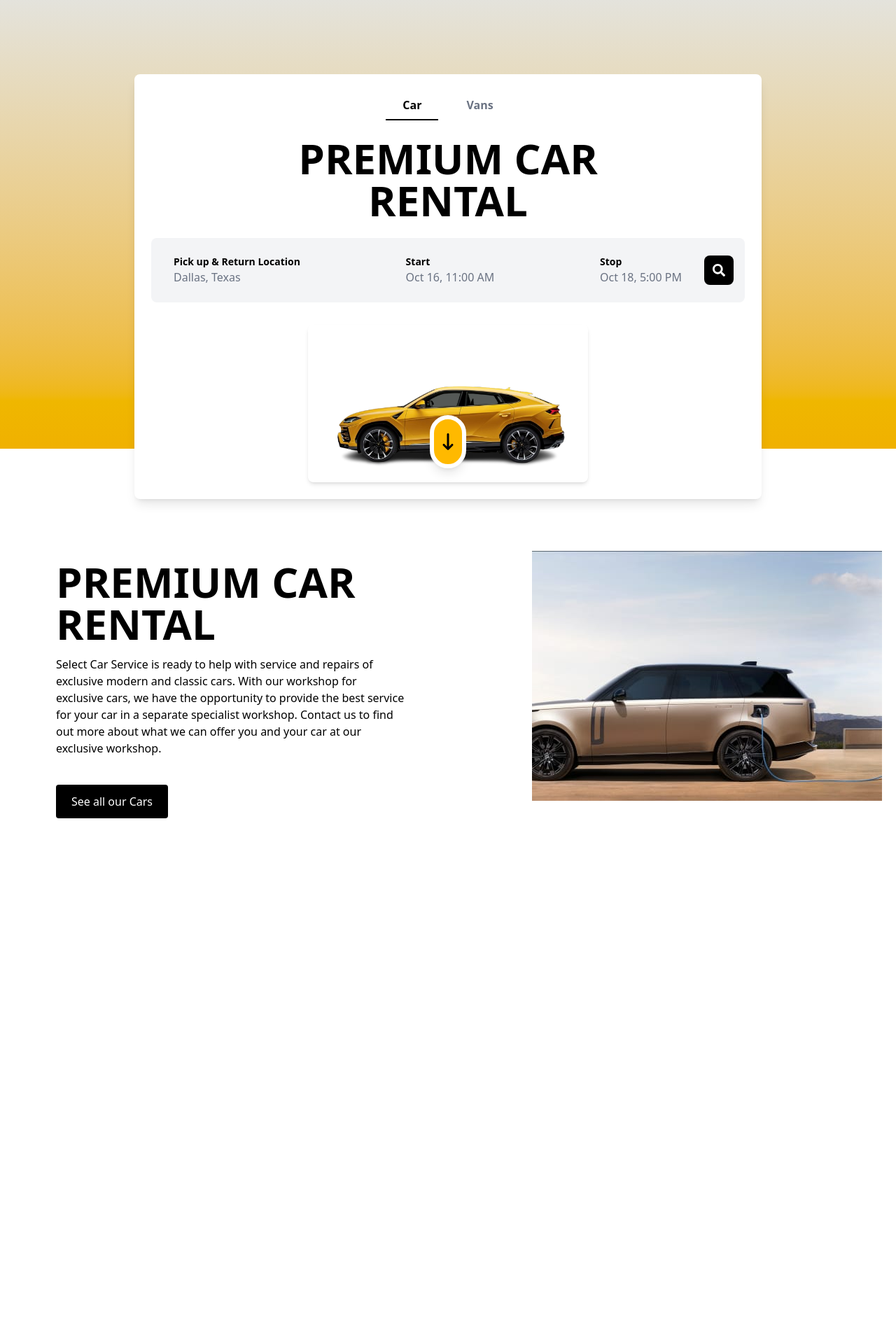
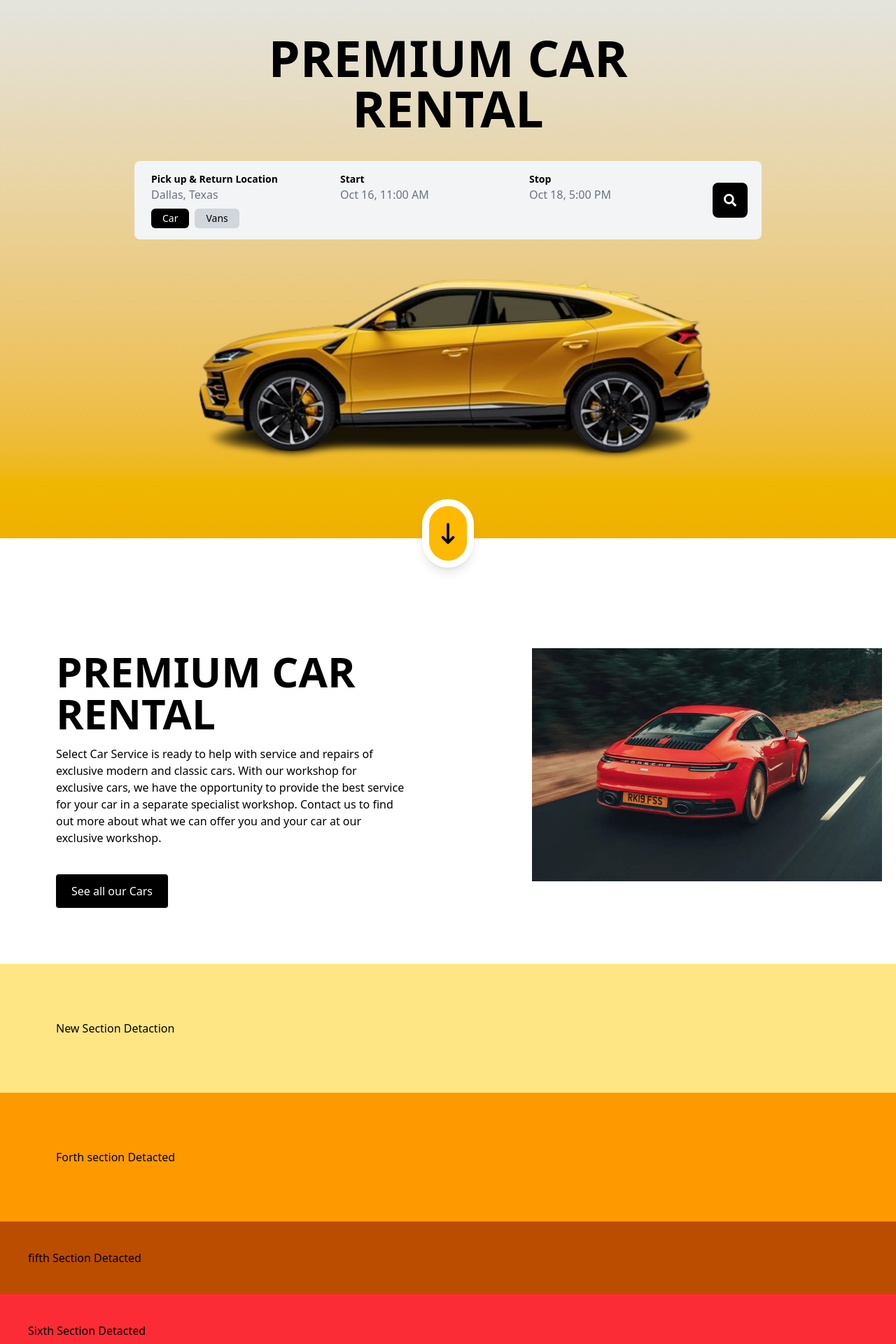
Before and after one commit to MaskINB/Car-Rental-web, a Next.js app: page / in a window 1280 px wide. Shown: the part 80-2000 px from the top of the page at 70% size. Before the commit the page ends 1628 px from the top, so only its background shows below. Built offline with nearby package versions, Linux system fonts and the light colour scheme; data requests are answered from the project's data file.

Commit message:
new component added

```diff
--- a/src/app/components/BookingForm/bookingform.jsx
+++ b/src/app/components/BookingForm/bookingform.jsx
@@ -17,16 +17,31 @@ const BookingForm = () => {
   const tabs = ["Car", "Vans"];
 
   return (
-    <div className="bg-white shadow-lg p-6 max-w-4xl mx-auto rounded-lg relative">
-      {/* Tabs Section */}
-      <div className="flex justify-center space-x-4 mb-6">
+    <div className="flex flex-col items-center space-y-10">
+      {/* Website Name */}
+      <div className="text-center -mt-15">
+        <h1 className="text-7xl font-bold">PREMIUM CAR</h1>
+        <h1 className="text-7xl font-bold">RENTAL</h1>
+      </div>
+
+      {/* Booking Form */}
+      <div className="max-w-4xl w-full mx-auto rounded-lg relative ">
+        <div className="bg-gray-100 p-2 rounded-lg flex flex-col sm:flex-row items-center">
+          <div className="flex flex-col sm:flex-row w-full justify-between flex-wrap">
+            {/* Location Section with Tabs */}
+            <div className="text-left px-4 py-2 w-full sm:w-1/3">
+              <p className="text-sm font-semibold">Pick up & Return Location</p>
+              <p className="text-gray-500">{bookingData.location}</p>
+
+              {/* Car/Vans Tabs */}
+              <div className="flex space-x-2 mt-2">
                 {tabs.map((tab) => (
                   <button
                     key={tab}
-            className={`px-6 py-2 font-semibold transition border-b-2 ${
+                    className={`px-4 py-1 text-sm font-medium rounded-md transition ${
                       bookingData.activeTab === tab
-                ? "border-black text-black"
-                : "border-transparent text-gray-500 hover:text-black"
+                        ? "bg-black text-white"
+                        : "bg-gray-300 text-black hover:bg-black hover:text-white"
                     }`}
                     onClick={() => setBookingData((prev) => ({ ...prev, activeTab: tab }))}
                   >
@@ -34,43 +49,37 @@ const BookingForm = () => {
                   </button>
                 ))}
               </div>
-
-      {/* Title Section */}
-      <div className="text-center">
-        <h1 className="text-6xl font-bold">PREMIUM CAR</h1>
-        <h1 className="text-6xl font-bold">RENTAL</h1>
             </div>
 
-      {/* Booking Details */}
-      <div className="bg-gray-100 p-4 mt-6 rounded-lg flex flex-col sm:flex-row items-center">
-        <div className="flex flex-col sm:flex-row w-full justify-between">
-          {[
-            { label: "Pick up & Return Location", value: bookingData.location },
-            { label: "Start", value: bookingData.start },
-            { label: "Stop", value: bookingData.stop },
-          ].map((item, index) => (
-            <div key={index} className="text-left px-4 py-2">
-              <p className="text-sm font-semibold">{item.label}</p>
-              <p className="text-gray-500">{item.value}</p>
+            {/* Start Date */}
+            <div className="text-left px-4 py-2 w-full sm:w-1/3">
+              <p className="text-sm font-semibold">Start</p>
+              <p className="text-gray-500">{bookingData.start}</p>
             </div>
-          ))}
+
+            {/* Stop Date */}
+            <div className="text-left px-4 py-2 w-full sm:w-1/3">
+              <p className="text-sm font-semibold">Stop</p>
+              <p className="text-gray-500">{bookingData.stop}</p>
+            </div>
           </div>
 
           {/* Search Button */}
-        <button className="bg-black text-white p-3 rounded-lg ml-4 hover:bg-gray-800 transition">
+          <button className="bg-black text-white p-4 rounded-lg ml-2 mr-3 mt-4 sm:mt-0 hover:bg-gray-800 transition">
             <FaSearch size={18} />
           </button>
         </div>
+      </div>
 
-      {/* Image Section */}
-      <div className="mt-8 flex justify-center">
+      {/* Car Image at Bottom */}
+      <div className="flex justify-center">
         <Image
           src={Image1}
           alt="Car"
-          width={400}
-          height={250}
-          priority={true} // Optimizes loading
-          className="rounded-lg shadow-md"
+          width={900}
+          height={300}
+          priority={true}
+          className="position relative -top-45"
         />
       </div>
     </div>
--- a/src/app/components/Buttons/carouselbutton.jsx
+++ b/src/app/components/Buttons/carouselbutton.jsx
@@ -3,8 +3,8 @@ import { FaArrowDownLong } from "react-icons/fa6";
 
 const carouselbutton = () => {
 return (
-    <div className="flex justify-center items-center bg-amber-400 border-6 border-white rounded-full pt-5 pb-5 pr-2 pl-2 shadow-lg transform transition-transform duration-300 hover:scale-120">
-        <FaArrowDownLong className="text-black text-2xl hover:text-white"/>
+    <div className="flex justify-center items-center bg-amber-400 border-10 border-white rounded-full pt-6 pb-6 pr-3 pl-3 shadow-lg transform transition-transform duration-300 hover:scale-120">
+        <FaArrowDownLong className="text-black text-3xl hover:text-white"/>
     </div>
 )
 }
--- /dev/null
+++ b/src/app/components/FifthSection/fifthsection.jsx
@@ -0,0 +1,11 @@
+import React from 'react'
+
+const fifthsection = () => {
+  return (
+    <div className='p-10 bg-amber-700'>
+      <h1>fifth Section Detacted </h1>
+    </div>
+  )
+}
+
+export default fifthsection
--- /dev/null
+++ b/src/app/components/ForthSection/forthSection.jsx
@@ -0,0 +1,11 @@
+import React from 'react'
+
+const forthSection = () => {
+  return (
+    <div className='p-20 bg-amber-500'>
+      <h1>Forth section Detacted</h1>
+    </div>
+  )
+}
+
+export default forthSection
--- /dev/null
+++ b/src/app/components/SixthSection/sixthsection.jsx
@@ -0,0 +1,11 @@
+import React from 'react'
+
+const sixthsection = () => {
+  return (
+    <div className='p-10 bg-red-500'>
+        <h1>Sixth Section Detacted</h1>
+    </div>
+  )
+}
+
+export default sixthsection
--- /dev/null
+++ b/src/app/components/Thirdsection/thirdsection.jsx
@@ -0,0 +1,11 @@
+import React from 'react'
+
+const thirdsection = () => {
+  return (
+    <div className='p-20 bg-amber-200'>
+      <h1>New Section Detaction</h1>
+    </div>
+  )
+}
+
+export default thirdsection
--- a/src/app/components/carousel/carousel.jsx
+++ b/src/app/components/carousel/carousel.jsx
@@ -7,7 +7,7 @@ import Link from 'next/link';
 const carousel = () => {
   return (
     <>
-    <div className="bg-gradient-to-t from-yellow-500 from-0% to-slate-200 to-100% relative pb-12">
+    <div className="bg-gradient-to-t from-yellow-500 from-0% to-slate-200 to-100% relative ">
       <Navbar />
       <div className="relative top-30 bottom-0">
         <BookingForm />
@@ -15,7 +15,7 @@ const carousel = () => {
       <div className="relative top-13 bottom-0 bg-gray-300 flex justify-center items-center">
         {/* Your carousel content */}
         {/* Button positioned at the bottom-middle (50% inside, 50% outside) */}
-        <div className="absolute bottom-[-24px] left-1/2 transform -translate-x-1/2">
+        <div className="absolute bottom-[10px] left-1/2 transform -translate-x-1/2">
           <Link href="/car"><Carouselbutton/></Link>
         </div>
       </div>
--- a/src/app/components/secondsection/secondsection.jsx
+++ b/src/app/components/secondsection/secondsection.jsx
@@ -31,7 +31,7 @@ const SecondSection = () => {
         <div className="absolute right-5 ">
           {/* First Image */}
         <Image
-          src={data[1].image}
+          src={data[0].image}
           alt="Premium Car"
           width={500}
           height={300}
@@ -39,15 +39,6 @@ const SecondSection = () => {
         />
       </div>
       {/* Second Image */}
-      <div className="flex relative top-110 right-300">
-        <Image
-          src={data[1].image}
-          alt="Premium Car"
-          width={500}
-          height={300}
-          className="w-100"
-        />
-      </div>
     </div>
   );
 };
--- a/src/app/page.jsx
+++ b/src/app/page.jsx
@@ -1,6 +1,10 @@
 import Image from "next/image";
 import Carousel from "./components/carousel/carousel";
-import Secondsection from "./components/secondsection/secondsection"
+import Secondsection from "./components/Secondsection/secondsection"
+import Thirdsection from "./components/Thirdsection/thirdsection";
+import ForthSection from "./components/ForthSection/forthSection";
+import Fifthsection from "./components/FifthSection/fifthsection";
+import Sixthsection from "./components/SixthSection/sixthsection";
 import Link from "next/link";
 
 
@@ -10,7 +14,10 @@ export default function Home() {
     <>
     <Carousel/>
     <Secondsection/>
+    <Thirdsection/>
+    <ForthSection/>
+    <Fifthsection/>
+    <Sixthsection/>
     </>
-
   );
 }
```
Lines whose indentation alone changed are shown as unchanged.
